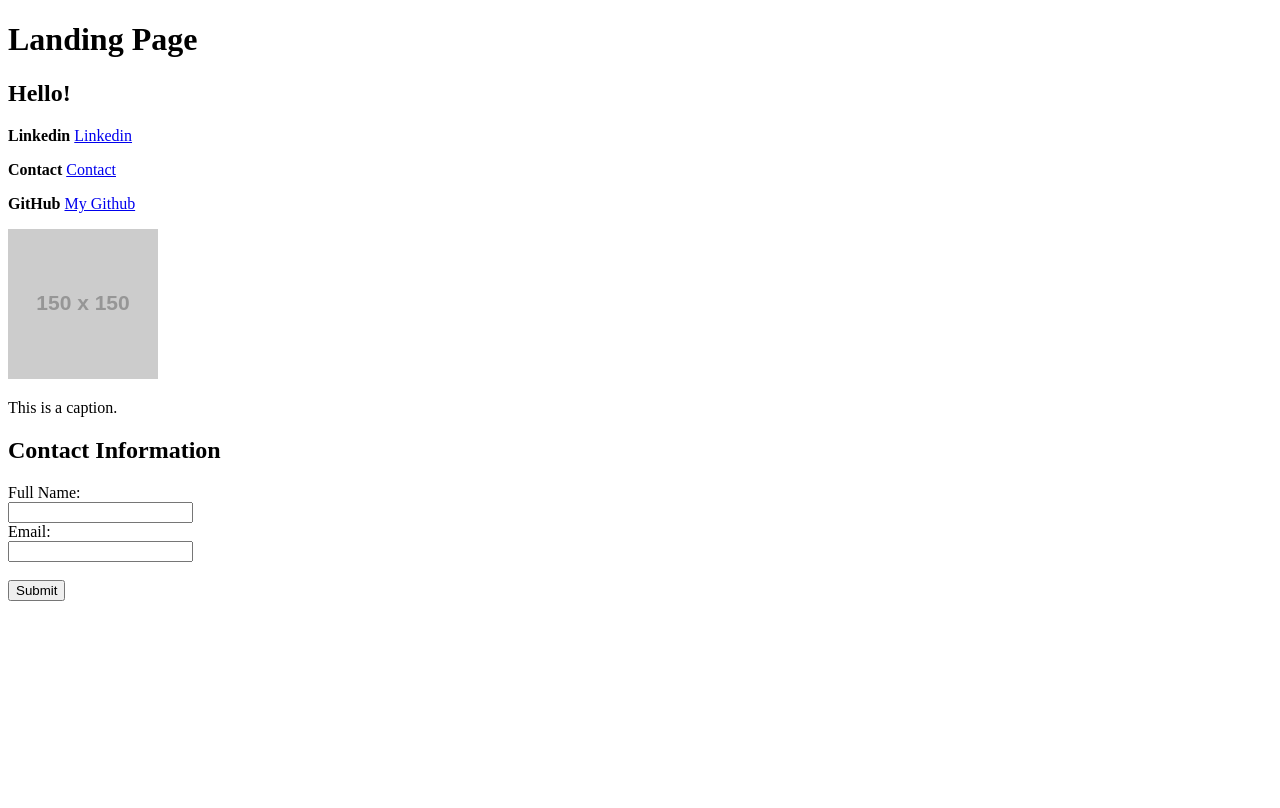
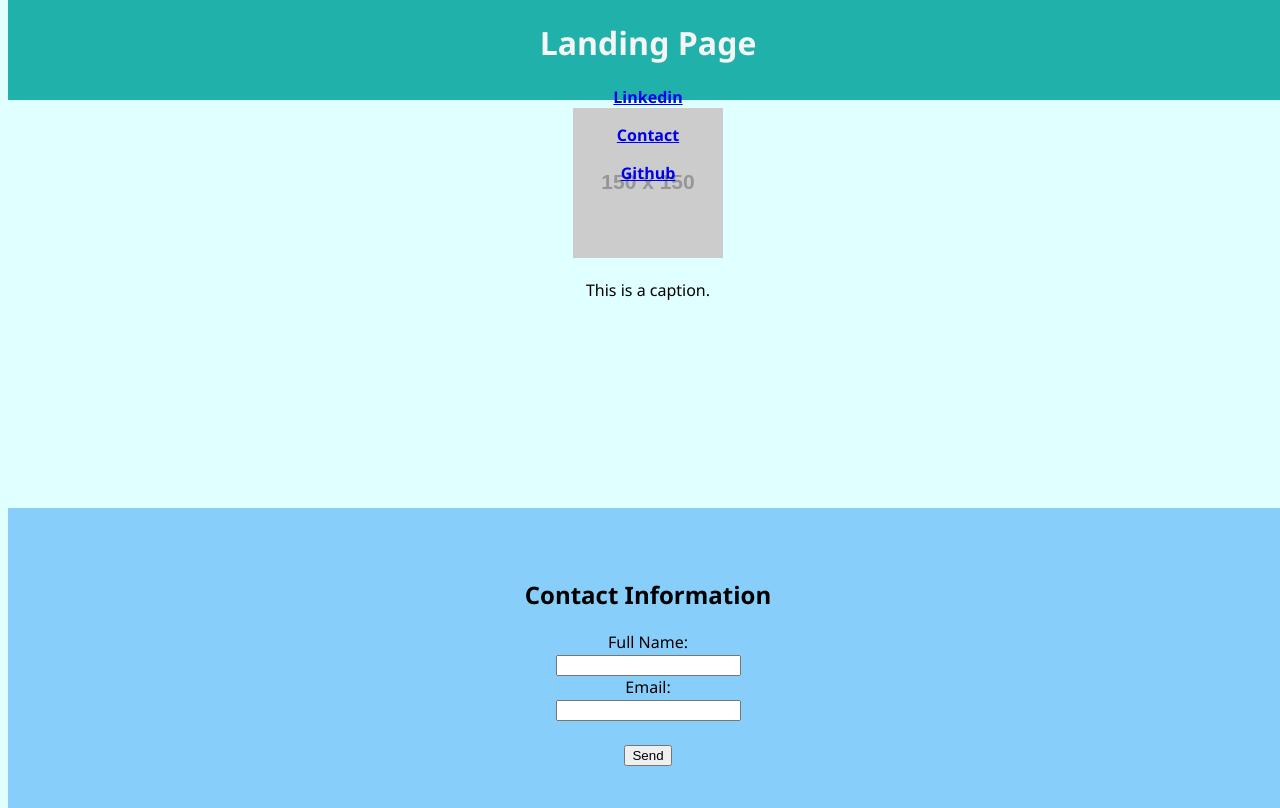
Before and after one commit to hef9874/git-init-sample, a plain HTML site: page index.html in a window 1280 px wide. Drawn offline with Linux system fonts and the light colour scheme; placeholder pictures from the web are drawn by us.

Commit message:
linked css file and wrote basic css

```diff
--- /dev/null
+++ b/assets/styles.css
@@ -0,0 +1,48 @@
+
+* { margin: 0px, padding: 0px; }
+
+body {
+    font-family: 'Segoe UI', Tahoma, Geneva, Verdana, sans-serif;
+    background-color: lightcyan;
+    width: 100%;
+    height: 700px;
+}
+header {
+    position: fixed;
+    top: 0;
+    z-index: 2;
+    width: 100%;
+    height: 100px;
+    color: whitesmoke;
+    background-color: lightseagreen;
+    text-align: center;
+    display: block;
+}
+
+.contact {
+    display: inline;
+}
+
+section {
+    padding-top: 100px;
+    width: 100%;
+    height: 400px;
+    text-align: center;
+    color: black;
+    position: static;
+    display: block;
+}
+
+img{
+    display: inline;
+}
+
+footer {
+    padding-top: 50px;
+    width: 100%;
+    height: 250px;
+    color: black;
+    background-color: lightskyblue;
+    text-align: center;
+
+}
--- a/index.html
+++ b/index.html
@@ -4,24 +4,30 @@
   <head>
     <meta charset="UTF-8">
     <title>Landing Page</title>
+    <link rel="stylesheet" type="text/css" href="./assets/styles.css">
   </head>
 
   <body>
     <header>
         <h1>Landing Page</h1>
-        <h2>Hello!</h2>
+        <div id="contact">
         <p>
-            <strong>Linkedin</strong>
+            <strong>
             <a href="https://www.linkedin.com/">Linkedin</a>
+            </strong>
         </p>
         <p>
-            <strong>Contact</strong>
+            <strong>
             <a href="#form">Contact</a>
+            </strong>
+        </div>
         </p>
         <p>
-            <strong>GitHub</strong>
-        <a href="https://github.com/hef9874">My Github</a>
+            <strong>
+        <a href="https://github.com/hef9874">Github</a>
+            </strong>
         </p>
+        </span>
     </header>
 
     <section>
@@ -38,8 +44,8 @@
             <input type="text" id="name" name="name"><br>
             <label for="email">Email:</label><br>
             <input type="text" id="email" name="email"><br><br>
-            <input type="submit" value="Submit">
+            <input type="submit" value="Send">
         </form>
+    </footer>
 
-    </footer>
   </body>
```
Also changed, not shown: 2 other files.
